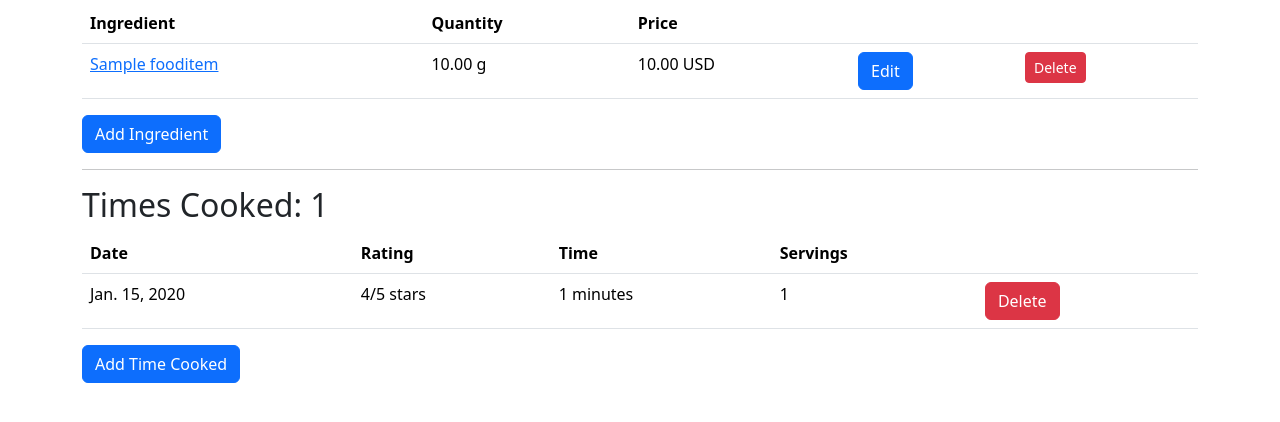
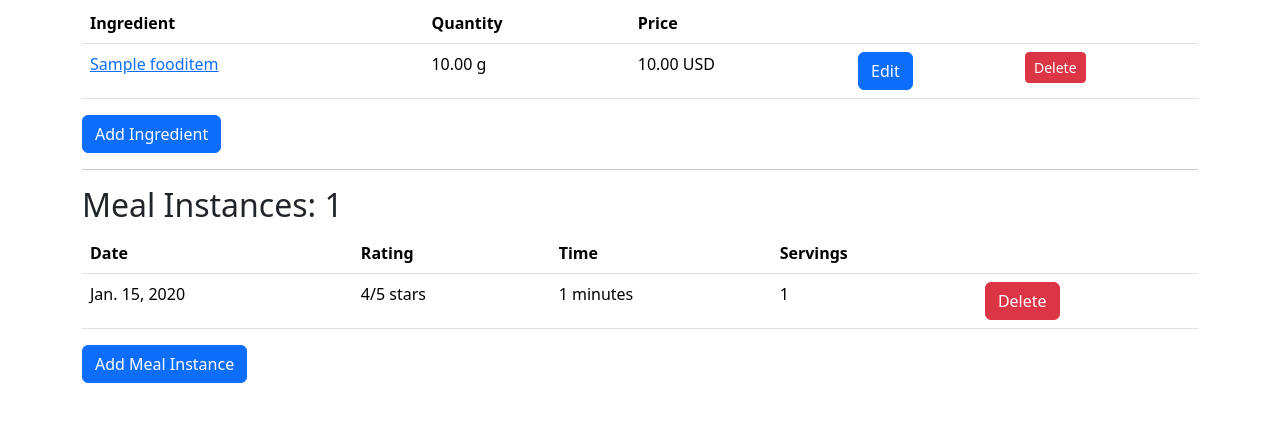
Before and after one commit to matthewleighton/Meal-Price-Tracker, a Django app: page /meals/1/ in a window 1280 px wide. Shown: the part 155-577 px from the top of the page. Run offline with Django 4.2, Linux system fonts and the light colour scheme; a user stored in the database is signed in; tables that the repository leaves empty hold one stand-in row (values such as "Sample post").

Commit message:
Update text on Meal page to 'Meal Instances' instead of 'Times Cooked'

```diff
--- a/meals/templates/meals/meals/item.html
+++ b/meals/templates/meals/meals/item.html
@@ -60,11 +60,11 @@
 
 <hr>
 
-<h2>Times Cooked: {{ meal.meal_instances|length }}</h2>
+<h2>Meal Instances: {{ meal.meal_instances|length }}</h2>
 
 {% include 'meals/meal_instance/list_table.html' %}
 
-<button id="add-meal-instance-btn" class="btn btn-primary">Add Time Cooked</button>
+<button id="add-meal-instance-btn" class="btn btn-primary">Add Meal Instance</button>
 
 {% if meal_instance_form %}
 	<form id="meal-instance-form" action="{% url 'meals_item' meal_id=meal.pk %}" method="POST" style="display:none;">
```
